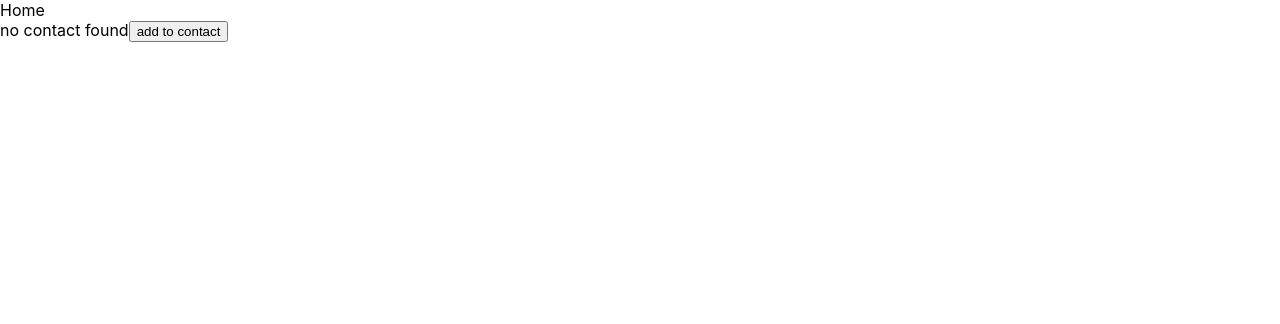
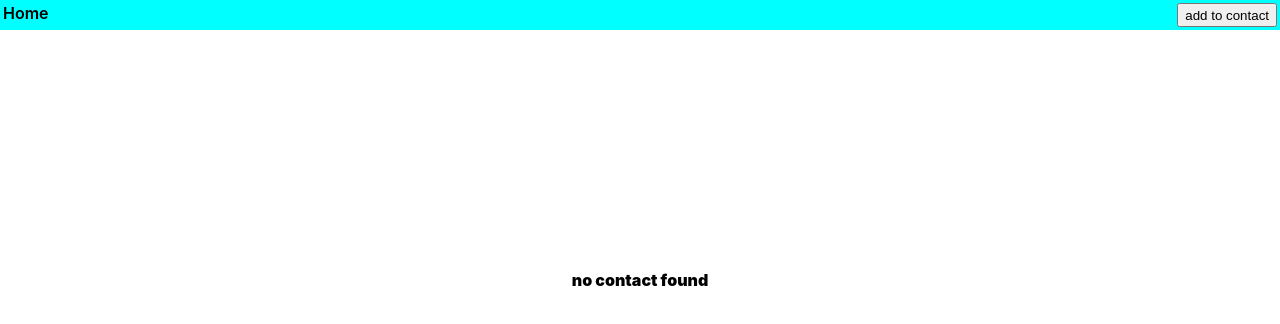
Before and after one commit to parshant786/contact-list, a React (Create React App) app: page / in a window 1280 px wide. Shown: the top 324 px of the page. Built offline with nearby package versions, Linux system fonts and the light colour scheme.

Commit message:
fix - edit page

```diff
--- a/src/App.css
+++ b/src/App.css
@@ -1,38 +1,53 @@
-.App {
+*{
+  box-sizing: border-box;
+}
+
+/* home page */
+.home-container{
   text-align: center;
 }
+.home-header{
+  display: flex;
+  height: 30px;
+  padding: 3px;
+  background-color: aqua;
+  font-weight: 600;
+  text-align: left;
+}
+.home-text{
+  flex: 1;
+}
+.default-not-found{
+  font-weight: 900;
+  margin-top: 30vh;
+}
+.list-container{
+  display: flex;
+  flex-wrap: wrap;
+  justify-content: center;
+}
+.card-container{
+  width: 24%;
+  height: 300px;
+  border: 1px solid red;
+  display:flex;
+  flex-direction: column;
+  flex-wrap: wrap;
+}
+.img-container{
+  height: 30%;
+  flex: 1;
+}
+img{
+  width: 100%;
+  height: 100%;
 
-.App-logo {
-  height: 40vmin;
-  pointer-events: none;
 }
-
-@media (prefers-reduced-motion: no-preference) {
-  .App-logo {
-    animation: App-logo-spin infinite 20s linear;
-  }
+/* edit-page */
+.editPage-header{
+  font-weight: 800;
+  height: 8vh;
+  background-color: aqua;
+  text-align: center;
+  padding: 2px;
 }
-
-.App-header {
-  background-color: #282c34;
-  min-height: 100vh;
-  display: flex;
-  flex-direction: column;
-  align-items: center;
-  justify-content: center;
-  font-size: calc(10px + 2vmin);
-  color: white;
-}
-
-.App-link {
-  color: #61dafb;
-}
-
-@keyframes App-logo-spin {
-  from {
-    transform: rotate(0deg);
-  }
-  to {
-    transform: rotate(360deg);
-  }
-}
--- a/src/App.js
+++ b/src/App.js
@@ -8,10 +8,10 @@ import { getListFromLocalstorage } from "./utils";
 
 const LazyHome = React.lazy(() => import("./components/HomePage"));
 
-const conactList = getListFromLocalstorage();
+const contactList = getListFromLocalstorage();
 
 function App() {
-  let [list, setList] = useState(conactList);
+  let [list, setList] = useState(contactList);
 
   useEffect(() => {
     localStorage.setItem("LIST", JSON.stringify(list));
--- /dev/null
+++ b/src/components/ContactCard.jsx
@@ -0,0 +1,30 @@
+import React from "react";
+
+export const ContactCard = ({ handleDelete, handleEdit, contact }) => {
+  let { name, phone, type, profilePicture, isWhatsApp, id } = contact;
+
+  return (
+    <div className="card-container" key={contact.id}>
+      <div className="img-container"><img src={profilePicture} alt="photoj" /></div>
+
+      <div>{name}</div>
+      <div>Contact-Number:{phone}</div>
+      <div> Contact-type: {type} </div>
+      <div> whatsapp: {isWhatsApp ? "active" : "Not active"} </div>
+      <button
+        onClick={() => {
+          handleEdit(id);
+        }}
+      >
+        edit
+      </button>
+      <button
+        onClick={() => {
+          handleDelete(id);
+        }}
+      >
+        delete
+      </button>
+    </div>
+  );
+};
--- a/src/components/EditContactPage.jsx
+++ b/src/components/EditContactPage.jsx
@@ -1,6 +1,10 @@
+
 import React, { useRef } from "react";
 import { useParams } from "react-router";
 import { useNavigate } from "react-router";
+import { storage } from "../firebase";
+import { getDownloadURL, ref, uploadBytes } from "firebase/storage";
+import { v4 } from "uuid";
 
 export const EditContactPage = ({ list, setList }) => {
   const params = useParams();
@@ -11,20 +15,25 @@ export const EditContactPage = ({ list, setList }) => {
   const typeInput = useRef();
   const imageURLInput = useRef();
   const whatsAppInput = useRef();
-  const handleSubmit = (e) => {
+  const handleSubmit = async(e) => {
     e.preventDefault();
+    const image = imageURLInput.current.files[0];
+    if (image !== null) {
+      try {
+        const imageRef = ref(storage, `images/${image.name + v4()}`);
+        const snapshot = await uploadBytes(imageRef, image);
+        const path = await getDownloadURL(snapshot.ref);
         const newData = {
           id: editContactId,
           name: nameInput.current.value,
           phone: phoneNumberInput.current.value,
           type: typeInput.current.value,
-      profilePicture: imageURLInput.current.value,
+          profilePicture: path || null,
           isWhatsApp: whatsAppInput.current.value,
         };
     const index = list.findIndex((contact) => {
         return contact.id.toString() === editContactId;
       });
-
      setList((pre) => {
       const arr = [...pre];
       arr[index] = newData;
@@ -34,11 +43,16 @@ export const EditContactPage = ({ list, setList }) => {
     phoneNumberInput.current.value = "";
     imageURLInput.current.value = "";
     navigate("/");
+
+      } catch (e) {
+        console.log(e);
+      }
+    }
   };
 
   return (
     <div>
-      EditContactPage
+      <div className="editPage-header">EditContactPage</div>
       <form onSubmit={handleSubmit}>
         {" "}
         name :<input type="text" ref={nameInput} />
@@ -51,7 +65,7 @@ export const EditContactPage = ({ list, setList }) => {
           <option value="personal">personal</option>
         </select>
         <br />
-        image url :<input type="text" ref={imageURLInput} />
+        image url :<input type="file" ref={imageURLInput} />
         <br />
         whatsapp active:
         <select ref={whatsAppInput}>
@@ -63,3 +77,34 @@ export const EditContactPage = ({ list, setList }) => {
     </div>
   );
 };
+// const image = imageURLInput.current.files[0];
+// if (image !== null) {
+//   try {
+//     const imageRef = ref(storage, `images/${image.name + v4()}`);
+//     const snapshot = await uploadBytes(imageRef, image);
+//     const path = await getDownloadURL(snapshot.ref);
+//     const newData = {
+//    id: editContactId,
+//       name: nameInput.current.value,
+//       phone: phoneNumberInput.current.value,
+//       type: typeInput.current.value,
+//       profilePicture: path || null,
+//       isWhatsApp: whatsAppInput.current.value,
+//     };
+// const index = list.findIndex((contact) => {
+//     return contact.id.toString() === editContactId;
+//   });
+//  setList((pre) => {
+//   const arr = [...pre];
+//   arr[index] = newData;
+//   return arr;
+// });
+// nameInput.current.value = "";
+// phoneNumberInput.current.value = "";
+// imageURLInput.current.value = "";
+// navigate("/");
+
+//   } catch (e) {
+//     console.log(e);
+//   }
+// }
--- a/src/components/HomePage.jsx
+++ b/src/components/HomePage.jsx
@@ -1,5 +1,6 @@
 import React from "react";
 import { useNavigate } from "react-router";
+import { ContactCard } from "./ContactCard";
 
 const HomePage = ({ list, setlist }) => {
   const navigate = useNavigate();
@@ -16,7 +17,6 @@ const HomePage = ({ list, setlist }) => {
     const index = list.findIndex((contact) => {
       return contact.id === id;
     });
-    console.log(index);
 
     if (window.confirm("Press a button!")) {
       setlist((pre) => {
@@ -38,39 +38,18 @@ const HomePage = ({ list, setlist }) => {
   };
 
   return (
-    <div>
-      Home
+    <div className="home-container">
+      <div className="home-header">
+        <div className="home-text">Home</div> <button onClick={handleAddToContact}>add to contact</button>
+      </div>
       {list.sort(compare).length ? (
-        <div>
+        <div className="list-container">
           {list.map((contact) => {
-            return (
-              <div key={contact.id}>
-                {contact.name}
-                <img src={contact.profilePicture} alt="photoj" />
-                <button
-                  onClick={() => {
-                    handleEdit(contact.id);
-                  }}
-                >
-                  edit
-                </button>
-                <button
-                  onClick={() => {
-                    handleDelete(contact.id);
-                  }}
-                >
-                  delete
-                </button>
-              </div>
-            );
+            return <ContactCard contact={contact} handleDelete={handleDelete} handleEdit={handleEdit} />;
           })}
-          <button onClick={handleAddToContact}>add to contact</button>
         </div>
       ) : (
-        <div>
-          no contact found
-          <button onClick={handleAddToContact}>add to contact</button>
-        </div>
+        <div className="default-not-found">no contact found</div>
       )}
     </div>
   );
```
Also changed, not shown: src/firebase.js (+3 -26 lines). Lines whose indentation alone changed are shown as unchanged.
